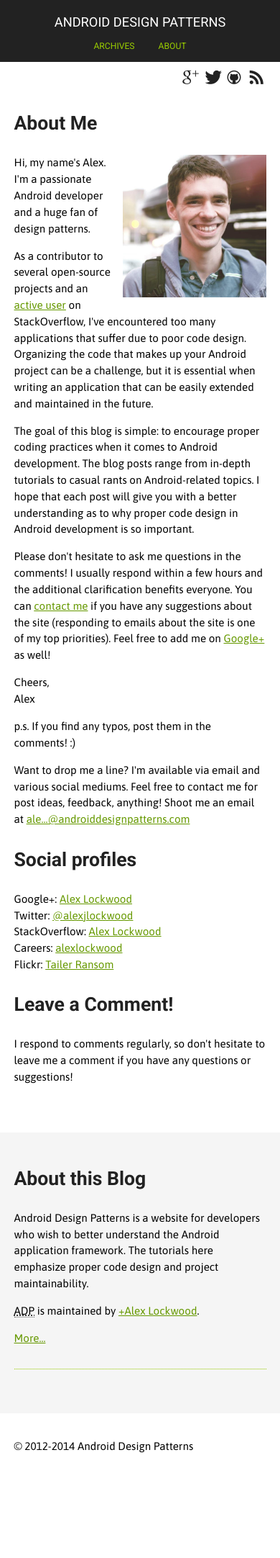
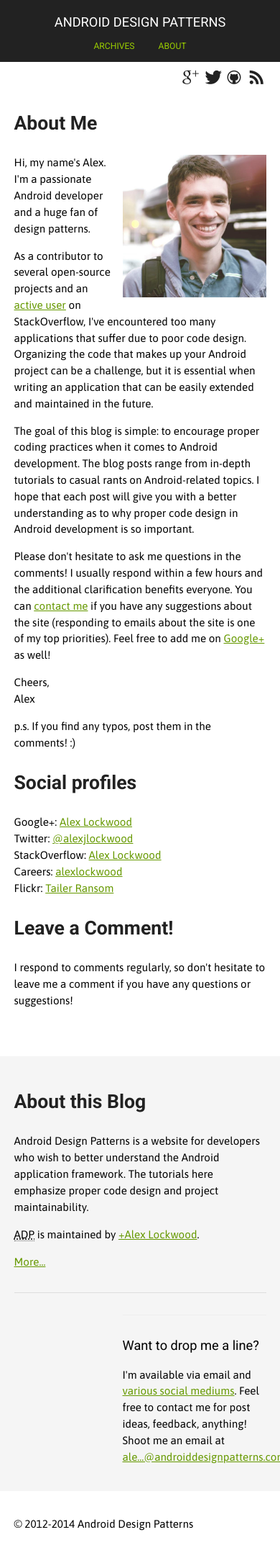
Before and after one commit to alexjlockwood/AndroidDesignPatterns, a Jekyll site: the page built from about/index.html, in a window 390 px wide. Shown: the whole page at 72% size. Built offline with Jekyll 4.4.1, drawn with Linux system fonts in a browser that asks for light colours; Markdown is read by kramdown in place of the engine named in the settings; comment, search, counter and statistics services are not loaded; before the commit the page ends 2056 px from its top, so only the background shows below that.

Commit message:
Sidebar/bottom on medium size

```diff
--- a/_layouts/default.html
+++ b/_layouts/default.html
@@ -44,15 +44,21 @@
     </div>
 
     <div id="info">
-      <h2>About this Blog</h2>
-      <p>{{ site.name }} is a website for developers who wish to better understand the Android application framework. The tutorials here emphasize proper code design and project maintainability.</p>
-      <p><abbr title="{{ site.name }}">ADP</abbr> is maintained by <a href="https://plus.google.com/+AlexLockwood">+Alex Lockwood</a>.</p>
-      <p><a href="/about/">More...</a></p>
-      <hr />
-
-      <!-- Google+ badge -->
-      <div style="text-align: center; padding-bottom: 10px;">
+      <div class="box about">
+        <h2>About this Blog</h2>
+        <p>{{ site.name }} is a website for developers who wish to better understand the Android application framework. The tutorials here emphasize proper code design and project maintainability.</p>
+        <p><abbr title="{{ site.name }}">ADP</abbr> is maintained by <a href="https://plus.google.com/+AlexLockwood">+Alex Lockwood</a>.</p>
+        <p><a href="/about/">More...</a></p>
+      </div>
+      <div class="box gbadge">
+        <!-- Google+ badge -->
         <div class="g-person" data-href="//plus.google.com/+AlexLockwood" data-rel="author"></div>
+      </div>
+      <div class="box">
+        <h4>Want to drop me a line?</h4>
+        <p>I'm available via email and <a href="/about/">various social mediums</a>.
+        Feel free to contact me for post ideas, feedback, anything! Shoot me an email at
+        <a href="http://www.google.com/recaptcha/mailhide/d?k=01rHozPyLYV_7GGdj84QT96A==&amp;c=af5NNqHv1RgyYUun2HkuI8SpiLLbJZX6wf60SEI25N0=" title="Reveal this e-mail address">ale...@androiddesignpatterns.com</a></p>
       </div>
     </div>
 
--- a/about/index.html
+++ b/about/index.html
@@ -41,10 +41,6 @@
 
 <p>p.s. If you find any typos, post them in the comments! :)</p>
 
-<p>Want to drop me a line? I'm available via email and various social mediums.
-Feel free to contact me for post ideas, feedback, anything! Shoot me an email at
-<a href="http://www.google.com/recaptcha/mailhide/d?k=01rHozPyLYV_7GGdj84QT96A==&amp;c=af5NNqHv1RgyYUun2HkuI8SpiLLbJZX6wf60SEI25N0=" title="Reveal this e-mail address">ale...@androiddesignpatterns.com</a></p>
-
 <h2>Social profiles</h2>
 
 Google+: <a href="http://google.com/+AlexLockwood">Alex Lockwood</a><br />
--- a/css/style.css
+++ b/css/style.css
@@ -174,7 +174,7 @@
     font-family: 'Roboto', sans-serif;
     font-weight: 400;
     font-size: 1.2em;
-    margin: 2em 0 1em;
+    margin: 0 0 1em;
 }
 #header h3 {
     float: left;
@@ -437,16 +437,17 @@
     padding-bottom: 20px;
 }
 #info .box {
-    padding: 20px;
-    background: #f5f5f5;
-    margin: 0 0 1em;
+    border-top: 1px #eee solid;
+    margin-top: 2em;
+    padding-top: 2em;
 }
-#info .box.clear {
-    margin-top: -50px;
-    background: transparent;
+#info .box:first-child {
+    border: 0;
+    margin-top: 0;
+    padding-top: 0;
 }
-#info .box:last-child {
-    margin: 0;
+#info .gbadge {
+    text-align: center;
 }
 #copyright {
     padding: 20px 0;
@@ -546,7 +547,18 @@
         background: #f5f5f5;
     }
     #info .box {
-        padding: 20px 5%;
+        width: calc(100% - 340px);
+        margin: 0;
+        min-width: 200px;
+        float: right;
+    }
+    #info .gbadge {
+        width: 300px;
+        text-align: left;
+        float: left;
+        margin: 0;
+        border: 0;
+        padding: 0;
     }
 }
 @media (max-width: 960px) {
@@ -587,7 +599,7 @@
         margin-top: 50px;
     }
 }
-@media (max-width: 480px) {
+@media (max-width: 600px) {
     li {
         margin: 1em 0 1em 1em;
     }
@@ -601,6 +613,21 @@
     }
     #social {
         background-image: none !important;
+    }
+    #info .box {
+        display: block;
+    }
+    #info .about {
+        width: 100%;
+        float: none;
+    }
+    #info .gbadge {
+        width: 100%;
+        float: none;
+        border-top: 1px #ddd solid;
+        margin-top: 2em;
+        padding-top: 2em;
+        text-align: center;
     }
     #header h3 {
         width: 100%;
```
